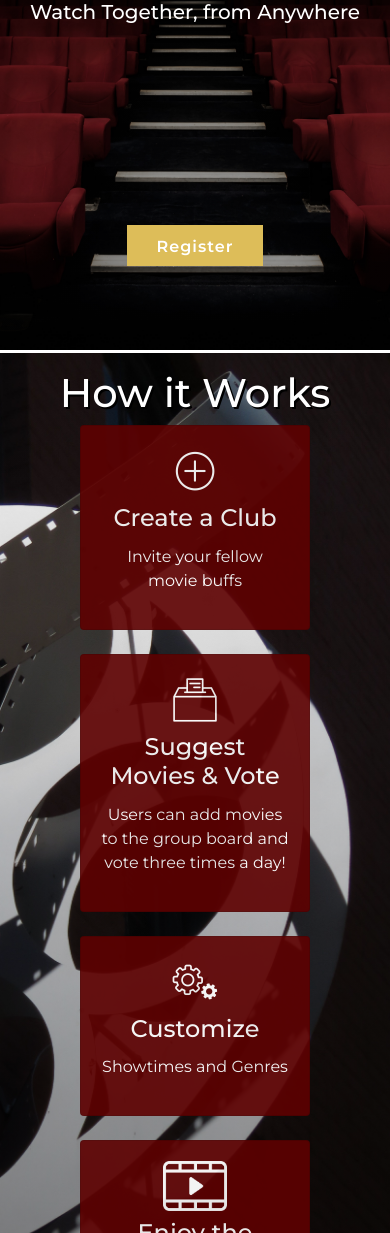
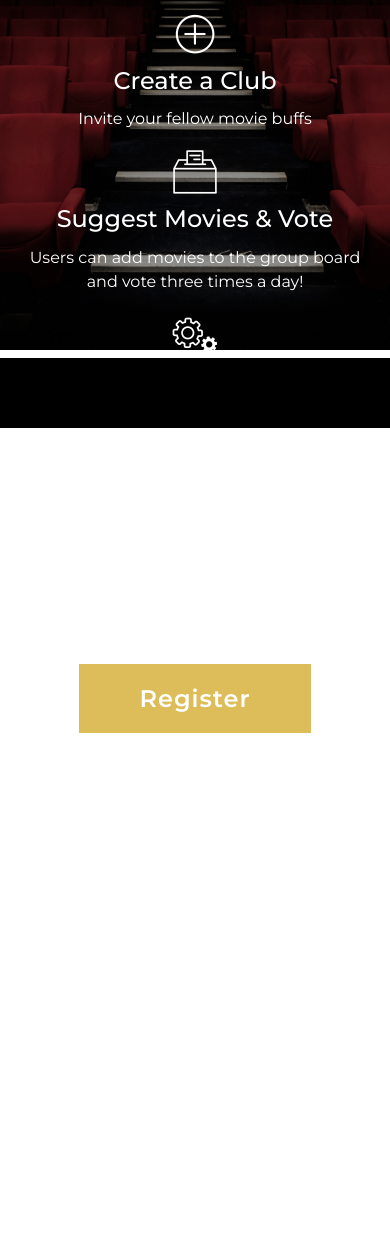
Before and after one commit to KGorham05/qmovie-club, a website: page public/index.html in a window 390 px wide. Shown: the part 367-1600 px from the top of the page. After the commit the page ends 1100 px from the top, so only its background shows below. Drawn offline with nearby package versions, Linux system fonts and the light colour scheme.

Commit message:
moved how it works into hero section

```diff
--- a/public/index.html
+++ b/public/index.html
@@ -37,16 +37,46 @@
     <div class="container-fluid h-100">
       <div class="row align-items-center h-100">
         <div class="col-12 text-center">
-          <h1 class="align-middle hero-title">Quarantine Movie Club</h1>
+          <div class="row">
+            <div class="col-12">
+              <h1 class="align-middle hero-title">Quarantine Movie Club</h1>
+            </div>
+          </div>
+          <div class="row">
+            <div class="col-12">
+              <h5 class="hero-subtitle"><i>Watch Together, from Anywhere</i></h5>
+            </div>
+          </div>
+          <div class="row how-it-works">
+            <div class="col-lg-3">
+              <img class="mb-2 icon invert-color" src="./icons/plus-round-line.png" alt="plus icon">
+              <h4 class="card-title">Create a Club</h4>
+              <p>Invite your fellow movie buffs</p>
+            </div>
+            <div class="col-lg-3">
+              <img class="mb-2 icon invert-color" src="./icons/ballot-box-vote.png" alt="ballot box icon">
+              <h4 class="card-title">Suggest Movies & Vote</h4>
+              <p>Users can add movies to the group board and vote three times a day!</p>
+            </div>
+            <div class="col-lg-3">
+              <img class="mb-2 icon invert-color" src="./icons/settings-line.png" alt="settings icon">
+              <h4 class="card-title">Customize</h4>
+              <p>Showtimes and Genres</p>
+            </div>
+            <div class="col-lg-3">
+              <img class="mb-2 icon invert-color" src="./icons/movie-videos.png" alt="movie icon">
+              <h4 class="card-title">Enjoy the Show!</h4>
+              <p>Sync up your start time and head to your club's private chat</p>
+            </div>
+          </div>
           <!-- Make this text cycle through famous movie quotes like a marquee -->
-          <h5 class="hero-subtitle">Watch Together, from Anywhere</h5>
           <a class="hero-cta" href="/signup">Register</a>
         </div>
       </div>
     </div>
   </section>
 
-  <section class="about" id="about">
+  <!-- <section class="about" id="about">
     <div class="container-fluid">
       <div class="row">
         <div class="col-lg-5 text-center how-it-works pb-5">
@@ -187,7 +217,7 @@
         </div>
       </div>
     </div>
-  </section>
+  </section> -->
 
   <div class="footer-img">
     <div class="container-fluid">
--- a/public/stylesheets/index.css
+++ b/public/stylesheets/index.css
@@ -1,5 +1,5 @@
 body {
-  font-family: 'Montserrat', sans-serif;
+  font-family: "Montserrat", sans-serif;
   /* background-color: rgb(182, 182, 182); */
 }
 
@@ -8,17 +8,18 @@ body {
 }
 
 .navbar {
-  background: rgba(0, 0, 0)
+  background: rgba(0, 0, 0);
 }
 
 .hero {
-  background: linear-gradient(to bottom, rgba(0, 0, 0, 0), rgba(0, 0, 0, .4)), url("../images/felix-mooneeram-evlkOfkQ5rE-unsplash.jpg");
+  background: linear-gradient(to bottom, rgba(0, 0, 0, 0), rgba(0, 0, 0, 0.4)),
+    url("../images/felix-mooneeram-evlkOfkQ5rE-unsplash.jpg");
   background-repeat: no-repeat;
   background-position: center;
   background-size: cover;
   height: 85vh;
   width: 100%;
-  margin-bottom: .7vw;
+  margin-bottom: 0.7vw;
 }
 
 .hero-title {
@@ -30,41 +31,50 @@ body {
 
 .hero-subtitle {
   color: white;
-  margin-bottom: 25vh;
+  /* margin-bottom: 25vh;  */
+}
+
+.how-it-works {
+  color: white;
+  margin-top: 8vh;
+  margin-bottom: 8vh;
+  padding-right: 3vw;
+  padding-left: 3vw;
 }
 
 .hero-cta {
   color: white;
-  background-color: #DDBD59;
+  background-color: #ddbd59;
   border: none;
   font-family: montserrat;
   font-weight: 600;
+  font-size: 24px;
   letter-spacing: 1px;
-  padding-right: 30px;
-  padding-left: 30px;
-  padding-top: 12px;
-  padding-bottom: 10px;
+  padding-right: 60px;
+  padding-left: 60px;
+  padding-top: 20px;
+  padding-bottom: 20px;
 }
 
 .hero-cta:hover {
-  opacity: .7;
-  transition: opacity .3s ease-in-out;
+  opacity: 0.7;
+  transition: opacity 0.3s ease-in-out;
   text-decoration: none;
   color: white;
 }
 
 .br-7 {
-  border-right: white .7vw solid;
+  border-right: white 0.7vw solid;
 }
 
+/*
 .how-it-works {
   border-right: white .7vw solid;
-  /* border-bottom: white .7vw solid; */
   background: linear-gradient(to bottom, rgba(0, 0, 0, 0), rgba(0, 0, 0, .5)), url("../images/anika-mikkelson-dWYjy9zIiF8-unsplash.jpg");
   background-repeat: no-repeat;
   background-position: right;
   background-size: cover;
-}
+} */
 
 .icon {
   max-height: 50px;
@@ -74,47 +84,51 @@ body {
   filter: invert();
 }
 
-.how-it-works-title, .why-qmc-title, .contact-title, .created-by-title {
+.how-it-works-title,
+.why-qmc-title,
+.contact-title,
+.created-by-title {
   color: white;
 }
 
-.how-it-works .card {
+/* .card {
   background-color: rgb(94, 1, 1);
   opacity: .9;
   color: white
-}
+} */
 
 .why-qmc {
-  background: linear-gradient(to bottom, rgba(0, 0, 0, 0), rgba(0, 0, 0, .5)), url("../images/alex-holyoake-OG_yowmKu40-unsplash.jpg");
+  background: linear-gradient(to bottom, rgba(0, 0, 0, 0), rgba(0, 0, 0, 0.5)),
+    url("../images/alex-holyoake-OG_yowmKu40-unsplash.jpg");
   background-repeat: no-repeat;
   background-position: center;
   background-size: cover;
-  border-bottom: .7vw solid white;
+  border-bottom: 0.7vw solid white;
 }
 
 .why-qmc-card {
-  opacity: .85;
+  opacity: 0.85;
   background-color: rgb(94, 1, 1);
   /* color: white; */
 }
-
 
 .why-qmc p {
   color: white;
   font-weight: 600;
 }
 
-
-
 .contact {
-  background: linear-gradient(to bottom, rgba(0, 0, 0, 0), rgba(0, 0, 0, .5)), url("../images/kyle-smith-oYMg1_VxlaM-unsplash.jpg");
+  background: linear-gradient(to bottom, rgba(0, 0, 0, 0), rgba(0, 0, 0, 0.5)),
+    url("../images/kyle-smith-oYMg1_VxlaM-unsplash.jpg");
   background-repeat: no-repeat;
   background-position: bottom;
   background-size: cover;
   /* border-bottom: white .7vw solid; */
 }
 
-.name-input, .email-input, .message-input {
+.name-input,
+.email-input,
+.message-input {
   width: 90%;
 }
 
@@ -124,7 +138,8 @@ body {
 }
 
 .created-by {
-  background: linear-gradient(to bottom, rgba(0, 0, 0, 0), rgba(0, 0, 0, .5)), url("../images/maria-ten-b7Hr2YK-FuI-unsplash.jpg");
+  background: linear-gradient(to bottom, rgba(0, 0, 0, 0), rgba(0, 0, 0, 0.5)),
+    url("../images/maria-ten-b7Hr2YK-FuI-unsplash.jpg");
   background-repeat: no-repeat;
   background-position: bottom;
   background-size: cover;
@@ -144,11 +159,11 @@ body {
   text-shadow: 2px 2px 0px rgb(0, 0, 0);
 }
 
-
 @media only screen and (max-width: 600px) {
-  .contact, .how-it-works {
+  .contact,
+  .how-it-works {
     border-right: none;
-    border-bottom: .7vw solid white;
+    border-bottom: 0.7vw solid white;
   }
 }
 
```
